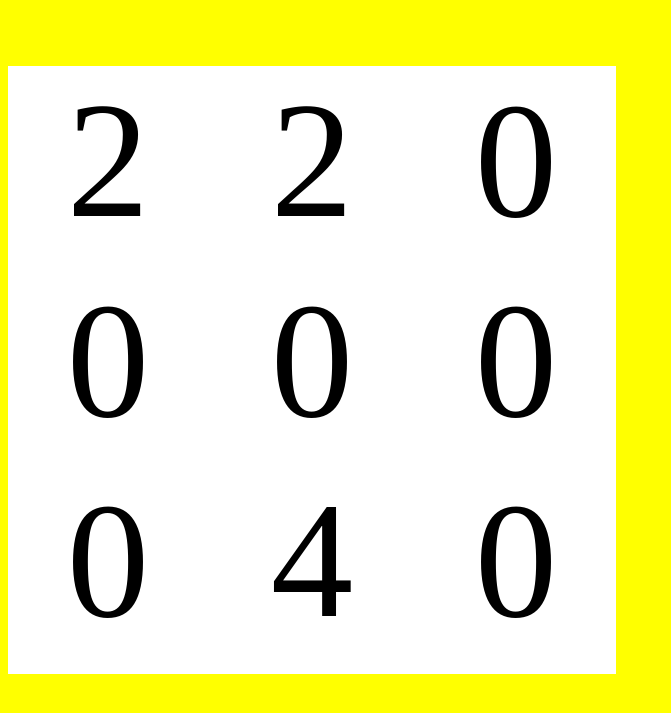
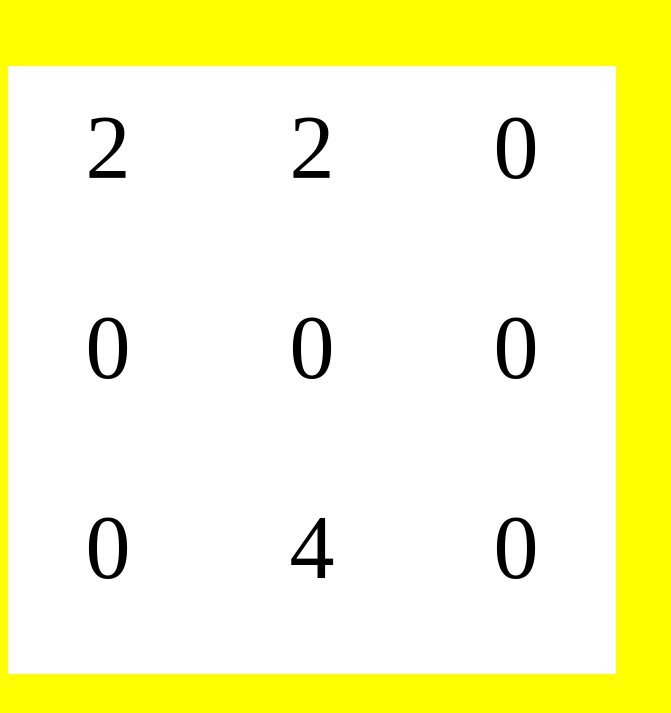
Before and after one commit to kippz07/2048, a plain HTML site: page index.html in a window 1280 px wide. Shown: the part 61-774 px from the top of the page, without its empty margins (0-671 px from the left). Drawn offline with nearby package versions, Linux system fonts and the light colour scheme.

Commit message:
made font size more readable for larger numbers

```diff
--- a/main.js
+++ b/main.js
@@ -60,7 +60,6 @@ function addNewNumber (grid) {
     console.log("You lose!");
     lose();
   }
-
 }
 
 function randomNumber (number) {
--- a/style.css
+++ b/style.css
@@ -10,13 +10,14 @@ body {
 }
 
 .box {
-  height: 200px;
+  height: 170px;
   width: 200px;
   display: inline-block;
   position: relative;
   margin: 0;
-  font-size: 165px;
+  font-size: 90px;
   text-align: center;
+  padding-top: 30px;
 }
 
 .right {
```
